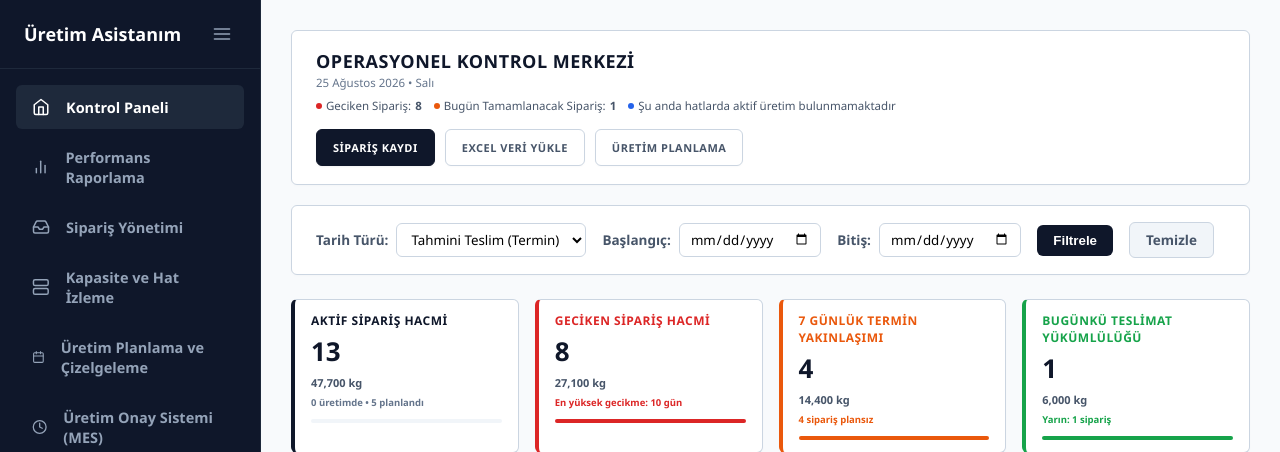
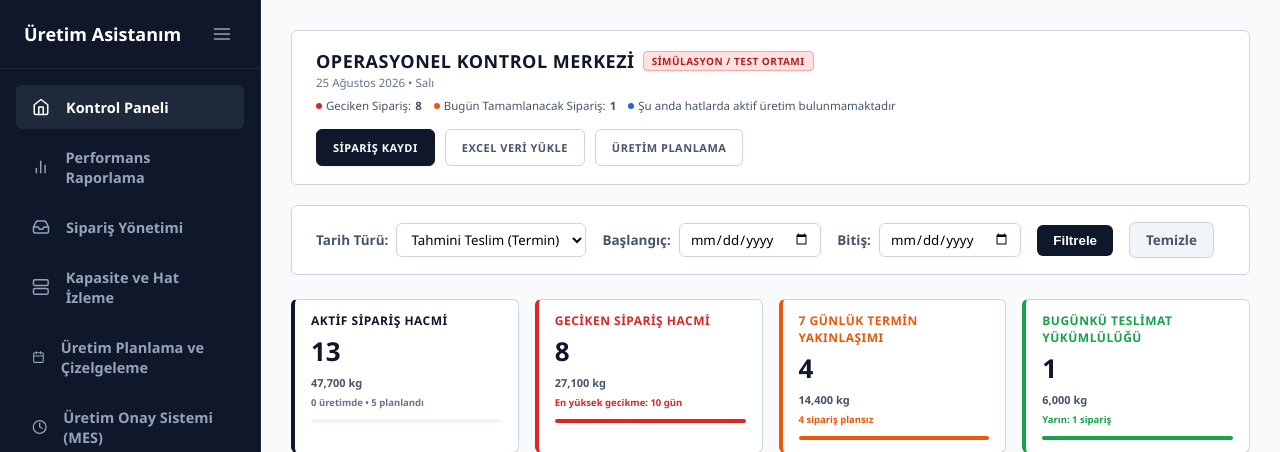
Before and after one commit to Esmanurpolaat/-uretim-asistan-m, a FastAPI app: page / in a window 1280 px wide. Shown: the top 452 px of the page. Run offline with FastAPI, Linux system fonts and the light colour scheme; data comes from the database, SQL or seed files in the repository.

Commit message:
docs: Ana dashboard ust kismina Simülasyon / Test Ortamı rozeti eklendi

```diff
--- a/app/templates/index.html
+++ b/app/templates/index.html
@@ -530,7 +530,10 @@
             <!-- Karşılama ve Canlı Durum Şeridi -->
             <div style="display: flex; justify-content: space-between; align-items: center; background: white; padding: 18px 24px; border-radius: 6px; border: 1px solid #cbd5e1; box-shadow: 0 1px 3px rgba(0,0,0,0.02); flex-wrap: wrap; gap: 16px; margin-bottom: 20px;">
                 <div>
-                    <h2 style="margin: 0; font-size: 18px; font-weight: 800; color: #0f172a; text-transform: uppercase; letter-spacing: 0.5px;">Operasyonel Kontrol Merkezi</h2>
+                    <div style="display: flex; align-items: center; gap: 8px; flex-wrap: wrap;">
+                        <h2 style="margin: 0; font-size: 18px; font-weight: 800; color: #0f172a; text-transform: uppercase; letter-spacing: 0.5px;">Operasyonel Kontrol Merkezi</h2>
+                        <span style="font-size: 10px; font-weight: 700; color: #b91c1c; background-color: #fee2e2; border: 1px solid #fca5a5; padding: 2px 8px; border-radius: 4px; text-transform: uppercase; letter-spacing: 0.5px;">Simülasyon / Test Ortamı</span>
+                    </div>
                     <div style="font-size: 11.5px; color: #64748b; margin-top: 2px;">{{ formatted_date }}</div>
                     <div style="display: flex; gap: 12px; align-items: center; margin-top: 8px; flex-wrap: wrap;">
                         <span style="font-size: 11.5px; color: #475569; display: inline-flex; align-items: center; gap: 4px;">
```
